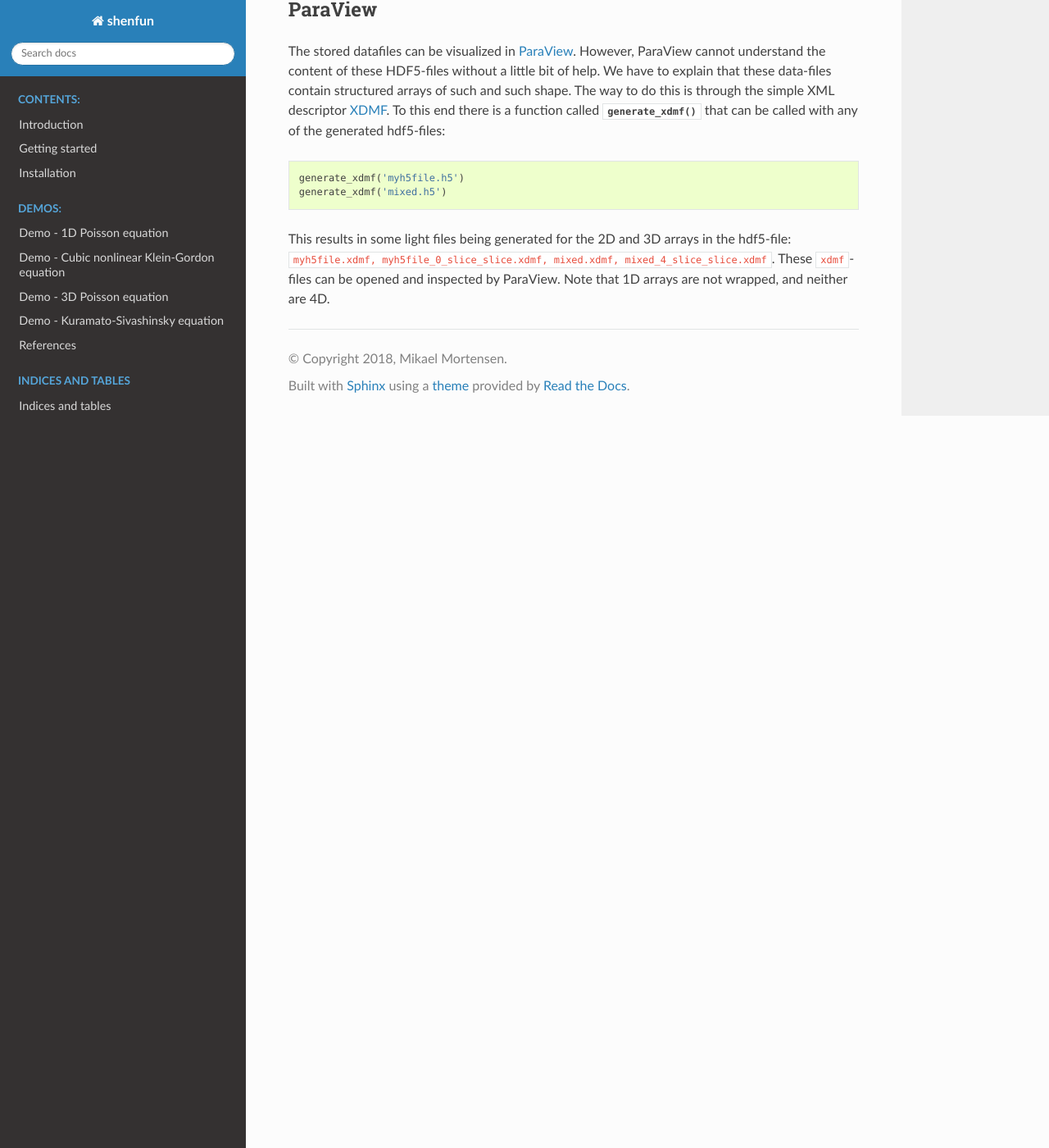
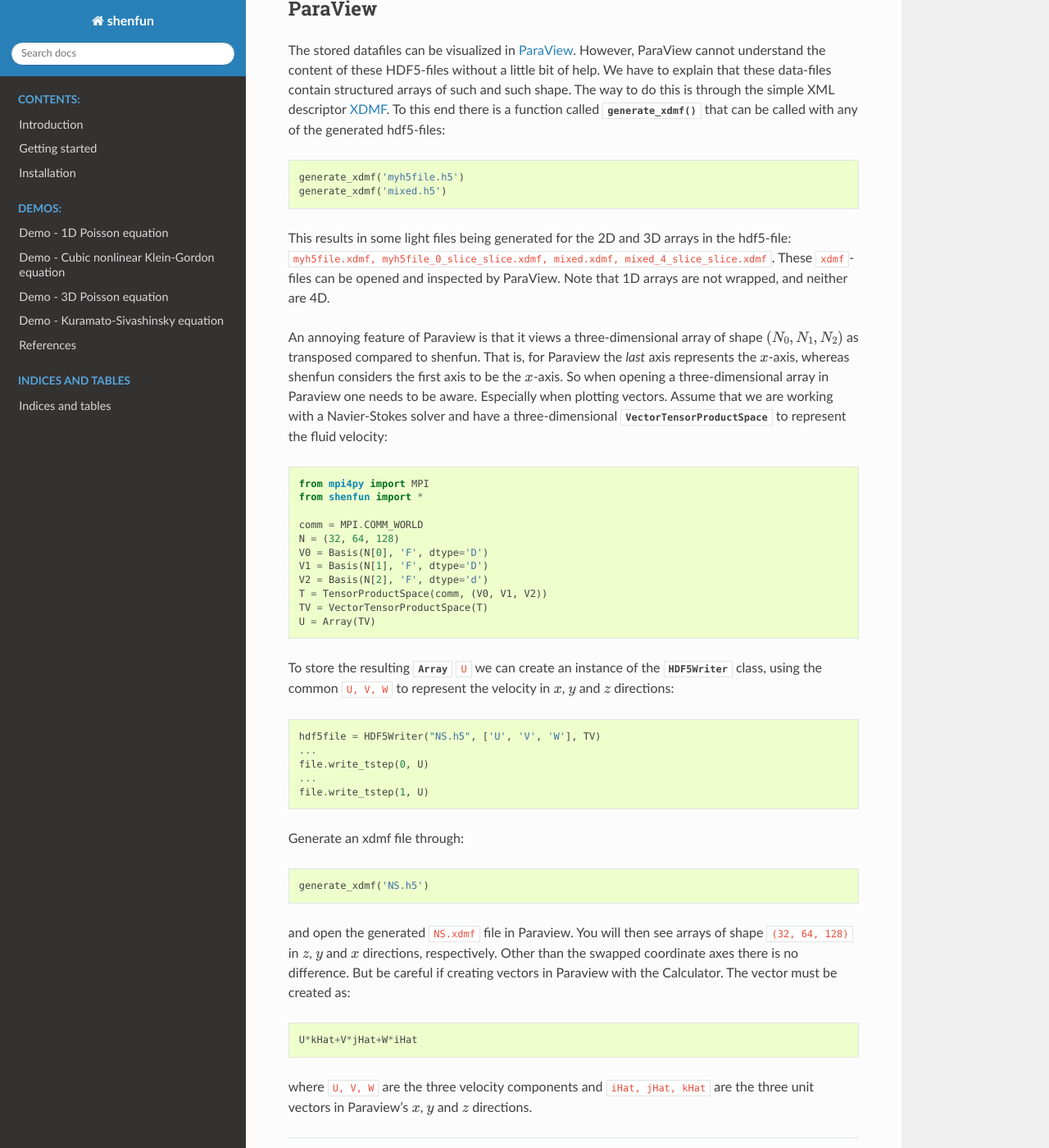
Before and after one commit to spectralDNS/shenfun, a Sphinx documentation site: the page built from docs/source/postprocessing.rst, in a window 1280 px wide and 1400 px high, scrolled down 2721 px. Shown: the whole window at 82% size. Built offline with Sphinx 7.4.7 and the Read the Docs theme 2.0.0, drawn with Linux system fonts in a browser that asks for light colours; some of the changed text lies outside the part shown.

```diff
--- a/docs/source/postprocessing.rst
+++ b/docs/source/postprocessing.rst
@@ -150,3 +150,50 @@
 mixed.xdmf, mixed_4_slice_slice.xdmf``. These ``xdmf``-files can be opened
 and inspected by ParaView. Note that 1D arrays are not wrapped, and neither are
 4D.
+
+An annoying feature of Paraview is that it views a three-dimensional array of
+shape :math:`(N_0, N_1, N_2)` as transposed compared to shenfun. That is,
+for Paraview the *last* axis represents the :math:`x`-axis, whereas
+shenfun considers the first axis to be the :math:`x`-axis. So when opening a
+three-dimensional array in Paraview one needs to be aware. Especially when
+plotting vectors. Assume that we are working with a Navier-Stokes solver
+and have a three-dimensional :class:`VectorTensorProductSpace` to represent
+the fluid velocity::
+
+    from mpi4py import MPI
+    from shenfun import *
+
+    comm = MPI.COMM_WORLD
+    N = (32, 64, 128)
+    V0 = Basis(N[0], 'F', dtype='D')
+    V1 = Basis(N[1], 'F', dtype='D')
+    V2 = Basis(N[2], 'F', dtype='d')
+    T = TensorProductSpace(comm, (V0, V1, V2))
+    TV = VectorTensorProductSpace(T)
+    U = Array(TV)
+
+To store the resulting :class:`.Array` ``U`` we can create an instance of the
+:class:`.HDF5Writer` class, using the common ``U, V, W`` to represent the
+velocity in :math:`x`, :math:`y` and :math:`z` directions::
+
+    hdf5file = HDF5Writer("NS.h5", ['U', 'V', 'W'], TV)
+    ...
+    file.write_tstep(0, U)
+    ...
+    file.write_tstep(1, U)
+
+Generate an xdmf file through::
+
+    generate_xdmf('NS.h5')
+
+and open the generated ``NS.xdmf`` file in Paraview. You will then see arrays
+of shape ``(32, 64, 128)`` in :math:`z`, :math:`y` and :math:`x` directions,
+respectively. Other than the swapped coordinate axes there is no difference.
+But be careful if creating vectors in Paraview with the Calculator. The vector
+must be created as::
+
+    U*kHat+V*jHat+W*iHat
+
+where ``U, V, W`` are the three velocity components and ``iHat, jHat, kHat``
+are the three unit vectors in Paraview's :math:`x`, :math:`y` and :math:`z`
+directions.
```
Also changed, not shown: other parts of docs/source/postprocessing.rst (+1 -1 lines), 11 other files.
